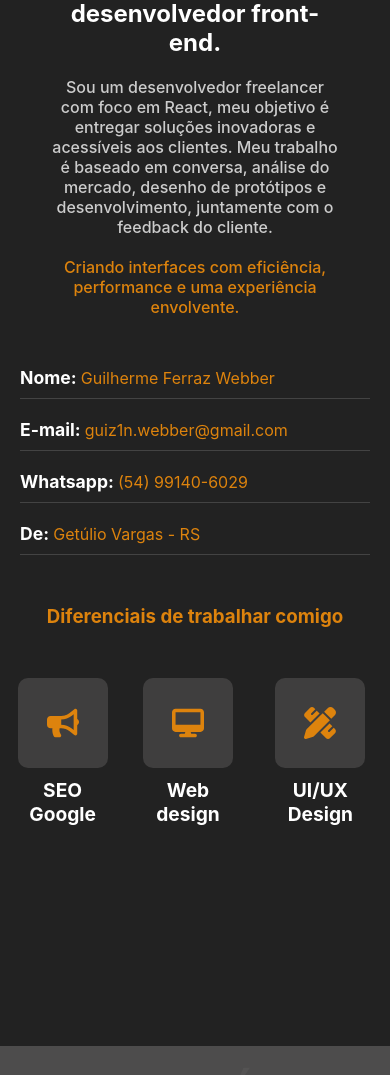
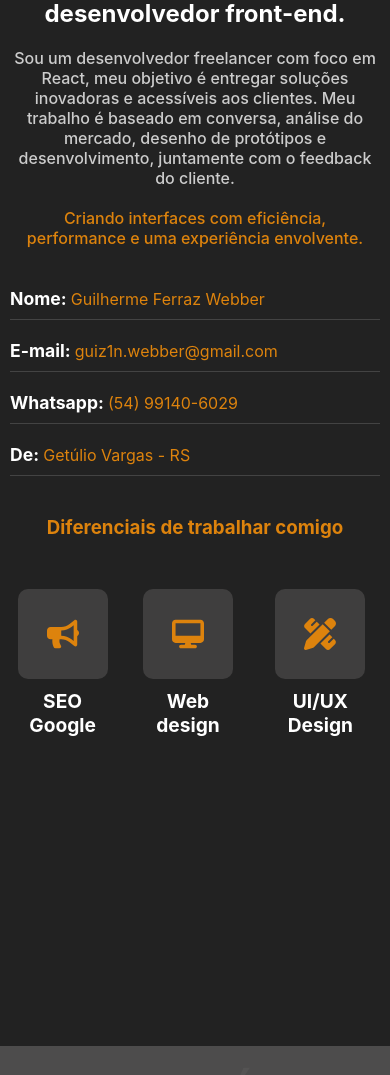
Before and after one commit to guiwebber/finalPortfolio, a React (Vite) app: page / in a window 390 px wide. Shown: the part 1064-2139 px from the top of the page. Built offline with nearby package versions, Linux system fonts and the light colour scheme.

Commit message:
ajustes no about

```diff
--- a/src/components/body/about/About.css
+++ b/src/components/body/about/About.css
@@ -133,12 +133,13 @@
     flex-direction: column;
   }
   .leftText {
-    width: 80%;
+    width: 100%;
     padding: 10px;
     text-align: center;
   }
   .rightText {
-    width: 80%;
+    width: 100%;
+    padding: 10px;
     text-align: justify;
     margin: auto;
   }
```
